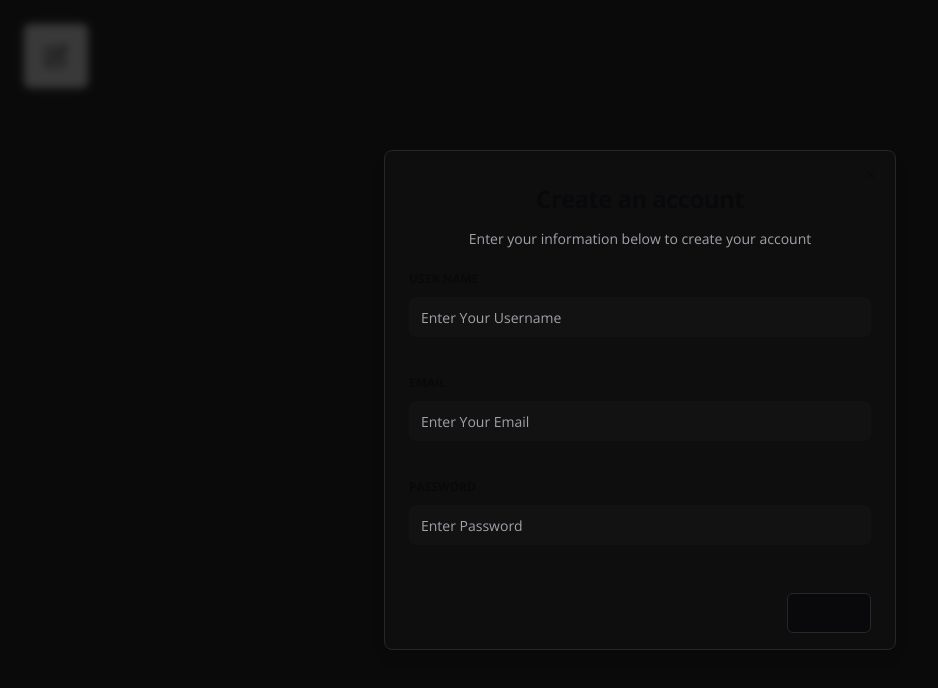
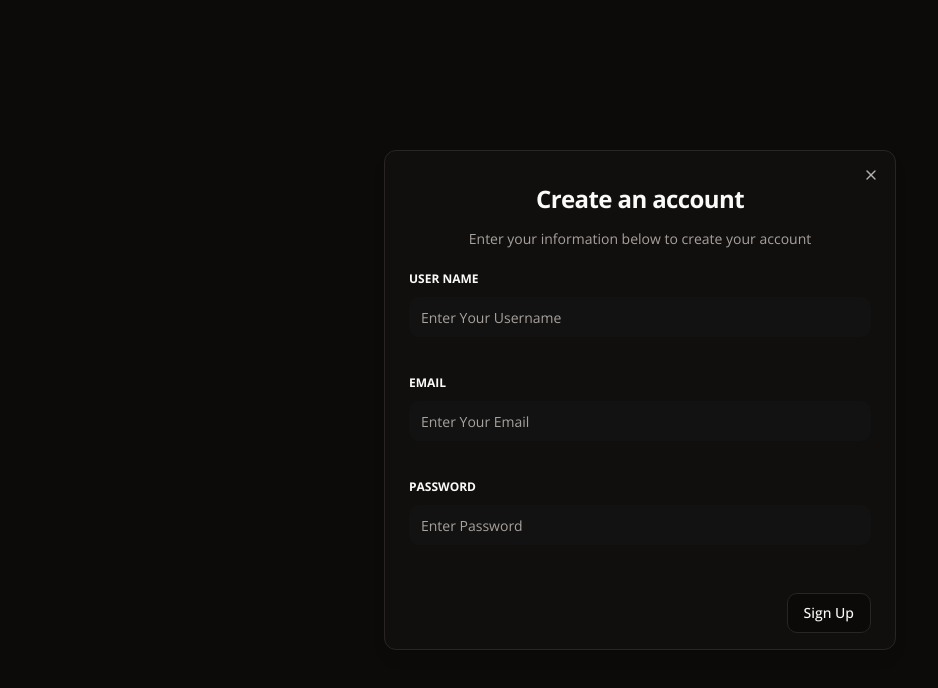
Before and after one commit to Riyad-Eita/FS223, a Next.js app in the folder apprenticeshipreporter/frontend/: page /signup in a window 1280 px wide. Shown: the top 688 px of the page, without its empty margins (0-938 px from the left). Built offline with nearby package versions, Linux system fonts and the light colour scheme.

Commit message:
UI Theme updated

```diff
--- a/apprenticeshipreporter/frontend/app/(auth)/(routes)/login/page.tsx
+++ b/apprenticeshipreporter/frontend/app/(auth)/(routes)/login/page.tsx
@@ -11,30 +11,21 @@ import { useModal } from "@/hooks/use-modal-store";
 
 const LoginPage = () => {
 	const { onOpen } = useModal();
-	const params = useParams();
-	const router = useRouter();
-	const [loggedIn, setLoggedIn] = useState(false);
 
 	useEffect(() => {
-		if (loggedIn) {
-			router.push(`/`);
-		} else {
-			login();
-		}
-	}, [loggedIn, router]);
-
-	const login = () => {
 		onOpen("login");
-	};
+	}, [onOpen]);
 
 	return (
-		<div className="h-screen w-screen flex flex-col justify-top items-start p-6">
+		<>
+			{/* <div className="h-screen w-screen flex flex-col justify-top items-start p-6">
 			<ActionTooltip side="right" align="center" label="Login">
-				<Button className="h-16 w-16" onClick={login}>
+				<Button className="hidden h-16 w-16">
 					<PenBox />
 				</Button>
 			</ActionTooltip>
-		</div>
+		</div> */}
+		</>
 	);
 };
 
--- a/apprenticeshipreporter/frontend/app/(auth)/(routes)/logout/page.tsx
+++ b/apprenticeshipreporter/frontend/app/(auth)/(routes)/logout/page.tsx
@@ -4,19 +4,16 @@ import { useEffect, useState } from "react";
 import { toast } from "react-toastify";
 import "react-toastify/dist/ReactToastify.css";
 import useRedirectAfterSomeSeconds from "@/hooks/use-redirect-timer";
+import { LucideHeartHandshake } from "lucide-react";
 
 const LogoutPage = () => {
-	const { secondsRemaining } = useRedirectAfterSomeSeconds("/", 5);
-	const [loggedOut, setLoggedOut] = useState(false);
+	const { secondsRemaining } = useRedirectAfterSomeSeconds("/", 30);
 
 	useEffect(() => {
-		if (!loggedOut) {
-			logout();
-			setLoggedOut(true);
-		}
-	}, [loggedOut]);
+		logoutToast();
+	}, []);
 
-	const logout = () => {
+	const logoutToast = () => {
 		toast.success("Logged out successfully", {
 			position: toast.POSITION.TOP_CENTER,
 			autoClose: 2000,
@@ -29,9 +26,11 @@ const LogoutPage = () => {
 	};
 
 	return (
-		<div>
-			<h2>Logout Page</h2>
-		</div>
+		<>
+			<LucideHeartHandshake className="h-24 w-24" />
+			<h2 className="m-4 text-opacity-80">Goodbye</h2>
+			<p className="text-muted-foreground">Redirect in {secondsRemaining} seconds</p>
+		</>
 	);
 };
 
--- a/apprenticeshipreporter/frontend/app/(auth)/(routes)/signup/page.tsx
+++ b/apprenticeshipreporter/frontend/app/(auth)/(routes)/signup/page.tsx
@@ -1,40 +1,29 @@
 "use client";
 
-import { useEffect, useState } from "react";
-import { useParams, useRouter } from "next/navigation";
-import { toast } from "react-toastify";
+import { useEffect } from "react";
 import "react-toastify/dist/ReactToastify.css";
-import { Button } from "@/components/ui/button";
 import { useModal } from "@/hooks/use-modal-store";
-import { ActionTooltip } from "@/components/action-tooltip";
-import { PenBox } from "lucide-react";
+
+// import { ActionTooltip } from "@/components/action-tooltip";
+// import { Button } from "@/components/ui/button";
+// import { PenBox } from "lucide-react";
 
 const SignUpPage = () => {
 	const { onOpen } = useModal();
-	const params = useParams();
-	const router = useRouter();
-	const [signedUp, setsignedUp] = useState(false);
 
 	useEffect(() => {
-		if (signedUp) {
-			setsignedUp(true);
-			router.push(`/login`);
-		} else {
-			signUp();
-		}
-	}, [signedUp, router]);
-
-	const signUp = () => {
 		onOpen("signup");
-	};
+	}, [onOpen]);
 
 	return (
-		<div className="h-screen w-screen flex flex-col justify-top items-start p-6">
-			{/* <h2>SignUp Page</h2> */}
+		<>
+			{/* <div className="h-screen w-screen flex flex-col justify-top items-start p-6">
+			<h2>SignUp Page</h2>
 			<ActionTooltip side="right" align="center" label="Sign Up">
 				<Button className="h-16 w-16" onClick={signUp}><PenBox /></Button>
 			</ActionTooltip>
-		</div>
+		</div> */}
+		</>
 	);
 };
 
--- a/apprenticeshipreporter/frontend/app/(main)/(routes)/reports/[reportId]/layout.tsx
+++ b/apprenticeshipreporter/frontend/app/(main)/(routes)/reports/[reportId]/layout.tsx
@@ -1,9 +1,13 @@
+type ReportPageProps = {
+	reportId: string;
+};
+
 const ReportIdLayout = async ({
 	children,
 	params,
 }: {
 	children: React.ReactNode;
-	params: { reporId: string };
+	params: ReportPageProps;
 }) => {
 	return <>{children}</>;
 };
--- a/apprenticeshipreporter/frontend/app/(main)/(routes)/reports/[reportId]/page.tsx
+++ b/apprenticeshipreporter/frontend/app/(main)/(routes)/reports/[reportId]/page.tsx
@@ -1,9 +1,10 @@
-interface ReportProps {
-	reportId: string;
-}
+"use client";
 
-const Report = ({ reportId }: ReportProps) => {
-	return <>Report: {reportId}</>;
+import { useParams } from "next/navigation";
+
+const ReportPage = () => {
+	const params = useParams();
+	return <>ReportId: {params.reportId}</>;
 };
 
-export default Report;
+export default ReportPage;
--- a/apprenticeshipreporter/frontend/app/globals.css
+++ b/apprenticeshipreporter/frontend/app/globals.css
@@ -8,67 +8,60 @@
 
 @layer base {
 	:root {
-		--logo-primary-color: #ff6229;
+		--logo-primary-color: #ff622920;
+	}
 
-		--background: #ffffff;
-		--foreground: #09090b;
+	.box-shadow {
+		box-shadow: 0 15px 25px rgba(129, 124, 124, 0.2);
+		backdrop-filter: blur(14px);
+		background-color: rgba(255, 255, 255, 0.164);
+	}
+}
 
-		--card: #ffffffe0;
-		--card-foreground: #09090b;
-
-		--popover: #000000;
-		--popover-foreground: #09090b;
-
-		--primary: #18181b;
-		--primary-foreground: #fafafa;
-
-		--secondary: #f4f4f5;
-		--secondary-foreground: #18181b;
-
-		--muted: #f4f4f5;
-		--muted-foreground: #71717a;
-
-		--accent: #f4f4f5;
-		--accent-foreground: #18181b;
-
-		--destructive: #ef4444;
-		--destructive-foreground: #fafafa;
-
-		--border: #e4e4e7;
-		--input: #e4e4e7;
-		--ring: #09090b;
-
-		--radius: 0.5rem;
+@layer base {
+	:root {
+		--background: 0 0% 100%;
+		--foreground: 20 14.3% 4.1%;
+		--card: 0 0% 100%;
+		--card-foreground: 20 14.3% 4.1%;
+		--popover: 0 0% 100%;
+		--popover-foreground: 20 14.3% 4.1%;
+		--primary: 24.6 95% 53.1%;
+		--primary-foreground: 60 9.1% 97.8%;
+		--secondary: 60 4.8% 95.9%;
+		--secondary-foreground: 24 9.8% 10%;
+		--muted: 60 4.8% 95.9%;
+		--muted-foreground: 25 5.3% 44.7%;
+		--accent: 60 4.8% 95.9%;
+		--accent-foreground: 24 9.8% 10%;
+		--destructive: 0 84.2% 60.2%;
+		--destructive-foreground: 60 9.1% 97.8%;
+		--border: 20 5.9% 90%;
+		--input: 20 5.9% 90%;
+		--ring: 24.6 95% 53.1%;
+		--radius: 0.75rem;
 	}
 
 	.dark {
-		--background: 240 10% 3.9%;
-		--foreground: 0 0% 98%;
-
-		--card: #09090be0;
-		--card-foreground: 0 0% 98%;
-
-		--popover: 240 10% 3.9%;
-		--popover-foreground: 0 0% 98%;
-
-		--primary: 0 0% 98%;
-		--primary-foreground: 240 5.9% 10%;
-
-		--secondary: 240 3.7% 15.9%;
-		--secondary-foreground: 0 0% 98%;
-
-		--muted: 240 3.7% 15.9%;
-		--muted-foreground: 240 5% 64.9%;
-
-		--accent: 240 3.7% 15.9%;
-		--accent-foreground: 0 0% 98%;
-
-		--destructive: 0 62.8% 30.6%;
-		--destructive-foreground: 0 0% 98%;
-
-		--border: 240 3.7% 15.9%;
-		--input: 240 3.7% 15.9%;
-		--ring: 240 4.9% 83.9%;
+		--background: 20 14.3% 4.1%;
+		--foreground: 60 9.1% 97.8%;
+		--card: 20 14.3% 4.1%;
+		--card-foreground: 60 9.1% 97.8%;
+		--popover: 20 14.3% 4.1%;
+		--popover-foreground: 60 9.1% 97.8%;
+		--primary: 20.5 90.2% 48.2%;
+		--primary-foreground: 60 9.1% 97.8%;
+		--secondary: 12 6.5% 15.1%;
+		--secondary-foreground: 60 9.1% 97.8%;
+		--muted: 12 6.5% 15.1%;
+		--muted-foreground: 24 5.4% 63.9%;
+		--accent: 12 6.5% 15.1%;
+		--accent-foreground: 60 9.1% 97.8%;
+		--destructive: 0 72.2% 50.6%;
+		--destructive-foreground: 60 9.1% 97.8%;
+		--border: 12 6.5% 15.1%;
+		--input: 12 6.5% 15.1%;
+		--ring: 20.5 90.2% 48.2%;
 	}
 }
 
--- a/apprenticeshipreporter/frontend/components/modals/signin-modal.tsx
+++ b/apprenticeshipreporter/frontend/components/modals/signin-modal.tsx
@@ -69,7 +69,6 @@ export const SignInModal = () => {
 					draggable: true,
 					progress: undefined,
 				});
-				router.push(`/`);
 				handleClose();
 			} else {
 				toast.error("Login failed", {
@@ -95,11 +94,12 @@ export const SignInModal = () => {
 	const handleClose = () => {
 		form.reset();
 		onClose();
+		router.push(`/`);
 	};
 
 	return (
 		<Dialog open={isModalOpen} onOpenChange={handleClose}>
-			<DialogContent className="bg-stone-700/10 text-[--card] dark:text-[#fff] p-0 overflow-hidden">
+			<DialogContent className="bg-stone-700/10 text-[--card] dark:text-[--card] p-0 overflow-hidden">
 				<DialogHeader className="pt-8 px-6">
 					<DialogTitle className="text-2xl text-center font-bold">
 						Welcome back!
@@ -122,7 +122,7 @@ export const SignInModal = () => {
 										<FormControl>
 											<Input
 												disabled={isLoading}
-												className="bg-[--card]/20 border-0 focus-visible:ring-0 text-[--card] focus-visible:ring-offset-0"
+												className="bg-[--card]/20 border-0 focus-visible:ring-1 text-[--card] focus-visible:ring-offset-0"
 												placeholder="Enter Your Email"
 												{...field}
 											/>
@@ -145,7 +145,7 @@ export const SignInModal = () => {
 											<Input
 												disabled={isLoading}
 												type="password"
-												className="bg-[--card]/20 border-0 focus-visible:ring-0 text-[--card] focus-visible:ring-offset-0"
+												className="bg-[--card]/20 border-0 focus-visible:ring-1 text-[--card] focus-visible:ring-offset-0"
 												placeholder="Enter Password"
 												{...field}
 											/>
--- a/apprenticeshipreporter/frontend/hooks/use-modal-store.ts
+++ b/apprenticeshipreporter/frontend/hooks/use-modal-store.ts
@@ -1,4 +1,4 @@
-import { ProfileType } from "@/types";
+import { UserProfileType } from "@/types";
 import { type } from "os";
 import { create } from "zustand";
 
@@ -7,7 +7,7 @@ export type ModalType = "signup" | "login" | "invite";
 interface ModalData {
 	signup?: { username?: string; email: string; password: string };
 	signin?: { username: string; password: string };
-	profile?: ProfileType;
+	profile?: UserProfileType;
 }
 interface ModalStore {
 	type: ModalType | null;
```
Also changed, not shown: apprenticeshipreporter/frontend/components/navigation/navigation-item.tsx (+14 -17 lines), apprenticeshipreporter/frontend/components/navigation/navigation-sidebar.tsx (+29 -13 lines), apprenticeshipreporter/frontend/components/navigation/sidebar-settings/sidebar-settings.tsx (+12 -5 lines).
